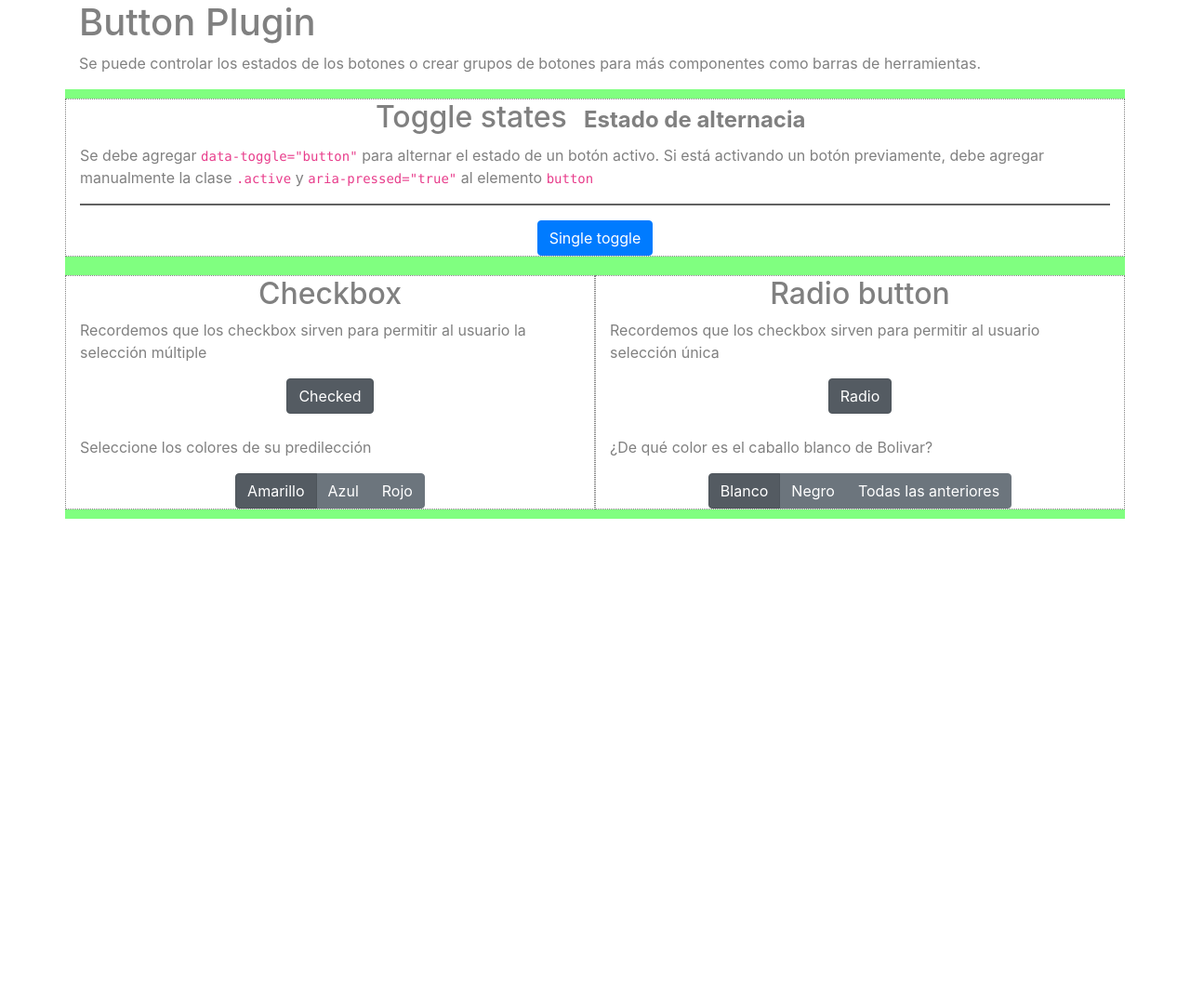
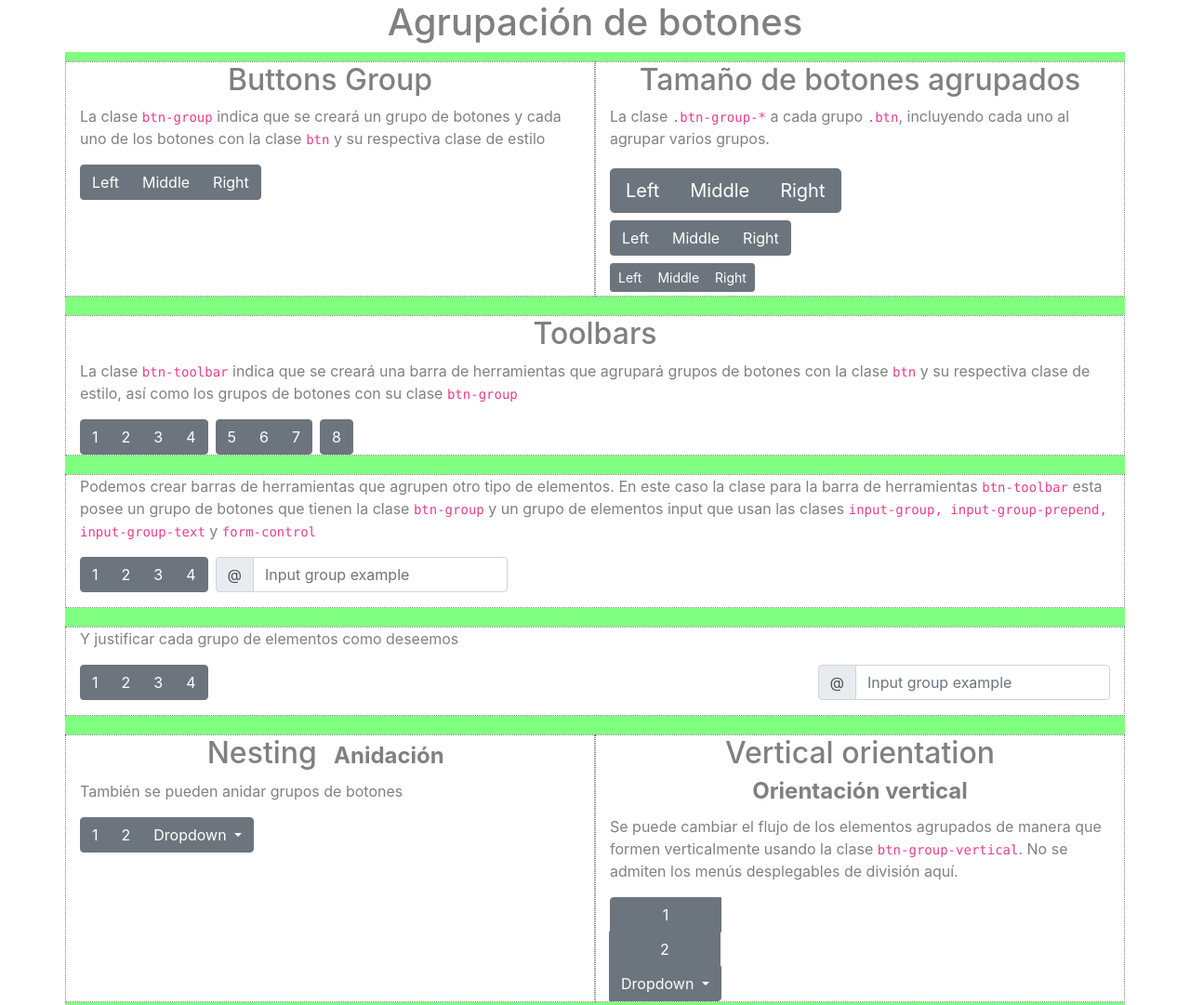
Before and after one commit to jcarlosj/-jcarlosj-Bootstrap-1-Introduccion-U-CAE, a website: page index.html in a window 1280 px wide. Shown: the top 1081 px of the page at 93% size. Before the commit the page ends 800 px from the top, so only its background shows below. Drawn offline with nearby package versions, Linux system fonts and the light colour scheme; files that its build step writes are made by us from their sources.

Commit message:
[+] Componentes: Group, Toolbars, Nesting, Size, Vertical orientation

```diff
--- a/index.html
+++ b/index.html
@@ -11,63 +11,131 @@
 </head>
 <body>
     <header class="container">
-        <h1>Button Plugin</h1>
-        <p>Se puede controlar los estados de los botones o crear grupos de botones para más componentes como barras de herramientas.</p>
+        <h1>Agrupación de botones</h1>
     </header>
     <div class="container">
         <div class="row">
-            <div class="col-12 col-zero">
-                <h2>Toggle states <span class="badge">Estado de alternacia</span></h2>
-                <p>Se debe agregar <code>data-toggle="button"</code> para alternar el estado de un botón activo. Si está activando un botón previamente, debe agregar manualmente la clase <code>.active</code> y <code>aria-pressed="true"</code> al elemento <code>button</code></p>
-                <hr>
-                <button type="button" class="btn btn-primary" data-toggle="button" aria-pressed="false" autocomplete="off">
-                    Single toggle
-                </button>
+            <div class="col-6 col-zero">
+                <h2>Buttons Group</h2>
+                <p>La clase <code>btn-group</code> indica que se creará un grupo de botones y cada uno de los botones con la clase <code>btn</code> y su respectiva clase de estilo</p>
+                <div class="btn-group" role="group" aria-label="Basic example">
+                    <button type="button" class="btn btn-secondary">Left</button>
+                    <button type="button" class="btn btn-secondary">Middle</button>
+                    <button type="button" class="btn btn-secondary">Right</button>
+                </div>
             </div>
-        </div>
-        <div class="row">
+
             <div class="col-6 col-zero">
-                <h2>Checkbox</h2>
-                <p>Recordemos que los checkbox sirven para permitir al usuario la selección múltiple</p>
-                <div class="btn-group-toggle" data-toggle="buttons">
-                    <label class="btn btn-secondary active">
-                        <input type="checkbox" checked autocomplete="off"> Checked
-                    </label>
+                <h2>Tamaño de botones agrupados</h2>
+                <p>La clase <code>.btn-group-*</code> a cada grupo <code>.btn</code>, incluyendo cada uno al agrupar varios grupos.</p>
+                <div class="btn-group btn-group-lg my-1" role="group" aria-label="...">
+                    <button type="button" class="btn btn-secondary">Left</button>
+                    <button type="button" class="btn btn-secondary">Middle</button>
+                    <button type="button" class="btn btn-secondary">Right</button>
                 </div>
                 <br>
-                <p>Seleccione los colores de su predilección</p>
-                <div class="btn-group btn-group-toggle" data-toggle="buttons">
-                    <label class="btn btn-secondary active">
-                        <input type="checkbox" name="options" id="option1" autocomplete="off" checked> Amarillo
-                    </label>
-                    <label class="btn btn-secondary">
-                        <input type="checkbox" name="options" id="option2" autocomplete="off"> Azul
-                    </label>
-                    <label class="btn btn-secondary">
-                        <input type="checkbox" name="options" id="option3" autocomplete="off"> Rojo
-                    </label>
+                <div class="btn-group my-1" role="group" aria-label="...">
+                    <button type="button" class="btn btn-secondary">Left</button>
+                    <button type="button" class="btn btn-secondary">Middle</button>
+                    <button type="button" class="btn btn-secondary">Right</button>
+                </div>
+                <br>
+                <div class="btn-group btn-group-sm my-1" role="group" aria-label="...">
+                    <button type="button" class="btn btn-secondary">Left</button>
+                    <button type="button" class="btn btn-secondary">Middle</button>
+                    <button type="button" class="btn btn-secondary">Right</button>
+                </div>
+            </div>
+
+            <div class="col-12 col-zero">
+                <h2>Toolbars</h2>
+                <p>La clase <code>btn-toolbar</code> indica que se creará una barra de herramientas que agrupará grupos de botones con la clase <code>btn</code> y su respectiva clase de estilo, así como los grupos de botones con su clase <code>btn-group</code></p>
+                <div class="btn-toolbar" role="toolbar" aria-label="Toolbar with button groups">
+                    <div class="btn-group mr-2" role="group" aria-label="First group">
+                        <button type="button" class="btn btn-secondary">1</button>
+                        <button type="button" class="btn btn-secondary">2</button>
+                        <button type="button" class="btn btn-secondary">3</button>
+                        <button type="button" class="btn btn-secondary">4</button>
+                    </div>
+                    <div class="btn-group mr-2" role="group" aria-label="Second group">
+                        <button type="button" class="btn btn-secondary">5</button>
+                        <button type="button" class="btn btn-secondary">6</button>
+                        <button type="button" class="btn btn-secondary">7</button>
+                    </div>
+                    <div class="btn-group" role="group" aria-label="Third group">
+                        <button type="button" class="btn btn-secondary">8</button>
+                    </div>
+                </div>
+            </div>
+
+            <div class="col-12 col-zero">
+                <p>Podemos crear barras de herramientas que agrupen otro tipo de elementos. En este caso la clase para la barra de herramientas <code>btn-toolbar</code> esta posee un grupo de botones que tienen la clase <code>btn-group</code> y un grupo de elementos input que usan las clases <code>input-group, input-group-prepend, input-group-text</code> y <code>form-control</code></p>
+                <div class="btn-toolbar mb-3" role="toolbar" aria-label="Toolbar with button groups">
+                    <div class="btn-group mr-2" role="group" aria-label="First group">
+                        <button type="button" class="btn btn-secondary">1</button>
+                        <button type="button" class="btn btn-secondary">2</button>
+                        <button type="button" class="btn btn-secondary">3</button>
+                        <button type="button" class="btn btn-secondary">4</button>
+                    </div>
+                    <div class="input-group">
+                        <div class="input-group-prepend">
+                        <div class="input-group-text" id="btnGroupAddon">@</div>
+                        </div>
+                        <input type="text" class="form-control" placeholder="Input group example" aria-label="Input group example" aria-describedby="btnGroupAddon">
+                    </div>
+                </div>
+            </div>
+            <div class="col-12 col-zero">
+                <p>Y justificar cada grupo de elementos como deseemos</p>
+                <div class="btn-toolbar justify-content-between mb-3" role="toolbar" aria-label="Toolbar with button groups">
+                    <div class="btn-group mr-2" role="group" aria-label="First group">
+                        <button type="button" class="btn btn-secondary">1</button>
+                        <button type="button" class="btn btn-secondary">2</button>
+                        <button type="button" class="btn btn-secondary">3</button>
+                        <button type="button" class="btn btn-secondary">4</button>
+                    </div>
+                    <div class="input-group">
+                        <div class="input-group-prepend">
+                        <div class="input-group-text" id="btnGroupAddon">@</div>
+                        </div>
+                        <input type="text" class="form-control" placeholder="Input group example" aria-label="Input group example" aria-describedby="btnGroupAddon">
+                    </div>
                 </div>
             </div>
             <div class="col-6 col-zero">
-                <h2>Radio button</h2>
-                <p>Recordemos que los checkbox sirven para permitir al usuario selección única</p>
-                <div class="btn-group-toggle" data-toggle="buttons">
-                    <label class="btn btn-secondary active">
-                        <input type="radio" checked autocomplete="off"> Radio
-                    </label>
+                <h2>Nesting <span class="badge">Anidación</span></h2>
+                <p>También se pueden anidar grupos de botones</p>
+                <div class="btn-group" role="group" aria-label="Button group with nested dropdown">
+                    <button type="button" class="btn btn-secondary">1</button>
+                    <button type="button" class="btn btn-secondary">2</button>
+
+                    <div class="btn-group" role="group">
+                        <button id="btnGroupDrop1" type="button" class="btn btn-secondary dropdown-toggle" data-toggle="dropdown" aria-haspopup="true" aria-expanded="false">
+                        Dropdown
+                        </button>
+                        <div class="dropdown-menu" aria-labelledby="btnGroupDrop1">
+                        <a class="dropdown-item" href="#">Dropdown link</a>
+                        <a class="dropdown-item" href="#">Dropdown link</a>
+                        </div>
+                    </div>
                 </div>
-                <br>
-                <p>¿De qué color es el caballo blanco de Bolivar?</p>
-                <div class="btn-group btn-group-toggle" data-toggle="buttons">
-                    <label class="btn btn-secondary active">
-                        <input type="radio" name="options" id="option1" autocomplete="off" checked> Blanco
-                    </label>
-                    <label class="btn btn-secondary">
-                        <input type="radio" name="options" id="option2" autocomplete="off"> Negro
-                    </label>
-                    <label class="btn btn-secondary">
-                        <input type="radio" name="options" id="option3" autocomplete="off"> Todas las anteriores
-                    </label>
+            </div>
+            <div class="col-6 col-zero">
+                <h2>Vertical orientation <span class="badge">Orientación vertical</span></h2>
+                <p>Se puede cambiar el flujo de los elementos agrupados de manera que formen verticalmente usando la clase <code>btn-group-vertical</code>. No se admiten los menús desplegables de división aquí.</p>
+                <div class="btn-group btn-group-vertical" role="group" aria-label="Button group with nested dropdown">
+                    <button type="button" class="btn btn-secondary">1</button>
+                    <button type="button" class="btn btn-secondary">2</button>
+
+                    <div class="btn-group" role="group">
+                        <button id="btnGroupDrop1" type="button" class="btn btn-secondary dropdown-toggle" data-toggle="dropdown" aria-haspopup="true" aria-expanded="false">
+                        Dropdown
+                        </button>
+                        <div class="dropdown-menu" aria-labelledby="btnGroupDrop1">
+                        <a class="dropdown-item" href="#">Dropdown link</a>
+                        <a class="dropdown-item" href="#">Dropdown link</a>
+                        </div>
+                    </div>
                 </div>
             </div>
         </div>
--- a/src/assets/scss/master.scss
+++ b/src/assets/scss/master.scss
@@ -5,6 +5,10 @@ $color-h2: darken( $color-text, 20% );
 
 body {
     color: $color-text;
+}
+
+h1, h2, h3 {
+    text-align: center;
 }
 
 hr {
@@ -22,7 +26,7 @@ hr {
 
     & > div {
         margin: 10px 0;
-        text-align: center;
+        text-align: left;
 
         .col-four,
         .col-one {
```
